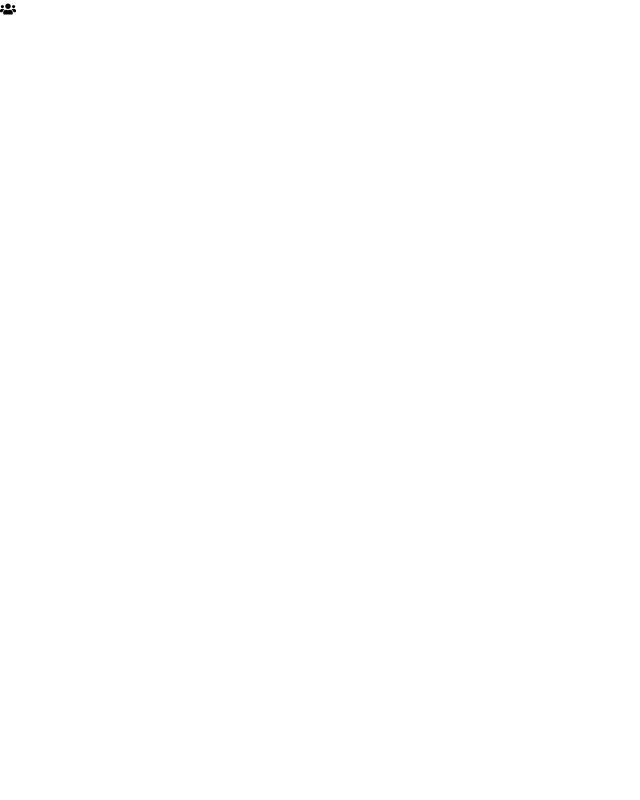
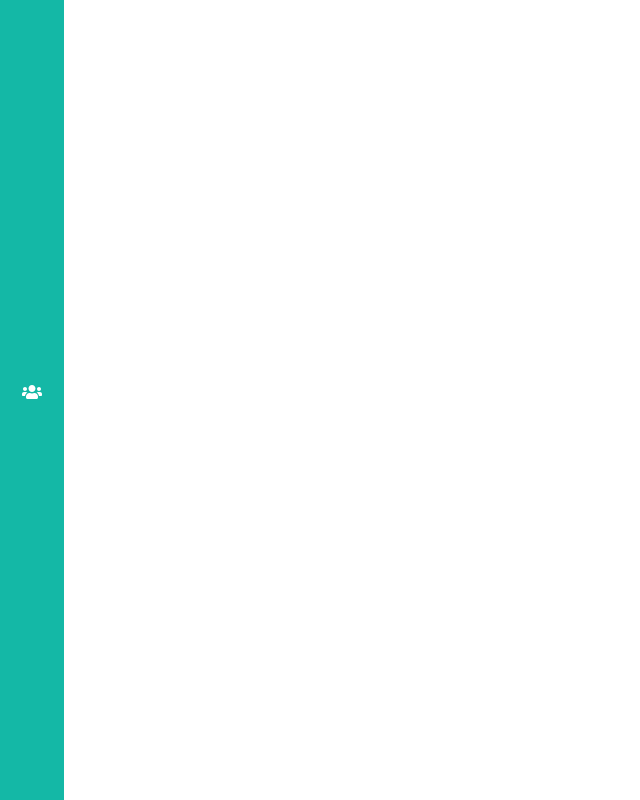
Before and after one commit to Sakthe-Balan/ChatApp, a React (Create React App) app in the folder UI/wordlecup/: page /chat in a window 1280 px wide. Shown: the whole page, without its empty margins (0-640 px from the left). Built offline with nearby package versions, Linux system fonts and the light colour scheme.

Commit message:
added simple css to the sidebar

```diff
--- a/UI/wordlecup/src/Components/Sidebar.tsx
+++ b/UI/wordlecup/src/Components/Sidebar.tsx
@@ -1,3 +1,4 @@
+
 import React, { useState } from 'react';
 import { FaUsers } from 'react-icons/fa';
 
@@ -10,17 +11,17 @@ const Sidebar: React.FC = () => {
   };
 
   return (
-    <div className="sidebar">
-      <button className="toggle-btn" onClick={toggleSidebar}>
+    <div className={`bg-teal-500 text-white h-screen flex flex-col items-center justify-center transition-width duration-300 ${isSidebarOpen ? 'w-48' : 'w-16'}`}>
+      <button className="text-xl mb-4" onClick={toggleSidebar}>
         <FaUsers />
       </button>
 
       {isSidebarOpen && (
-        <div className="online-users">
-          <h2>Online Users</h2>
+        <div className="p-4">
+          <h2 className="text-lg font-semibold mb-2">Online Users</h2>
           <ul>
             {onlineUsers.map((user, index) => (
-              <li key={index}>{user}</li>
+              <li key={index} className="text-gray-600 mb-1">{user}</li>
             ))}
           </ul>
         </div>
```
